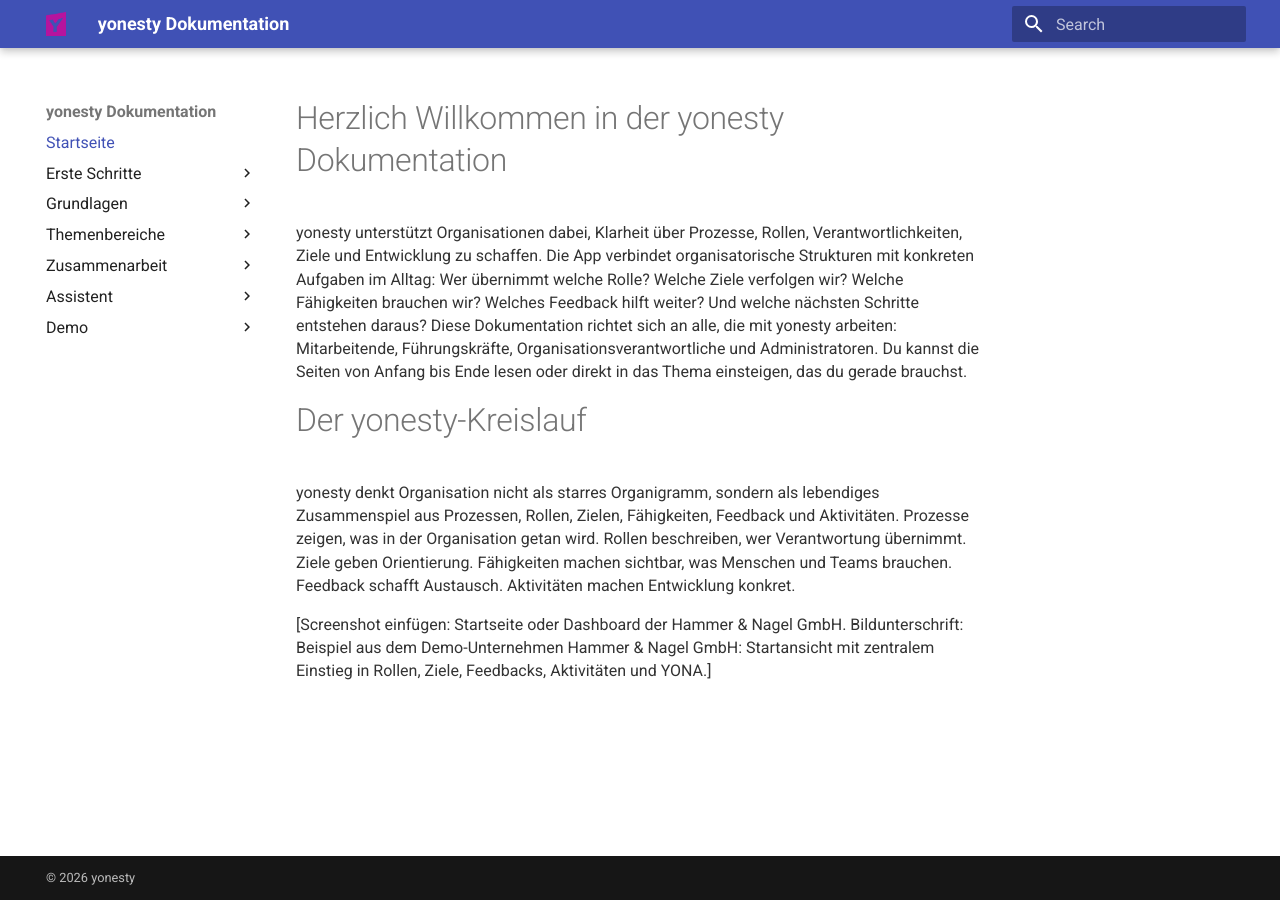
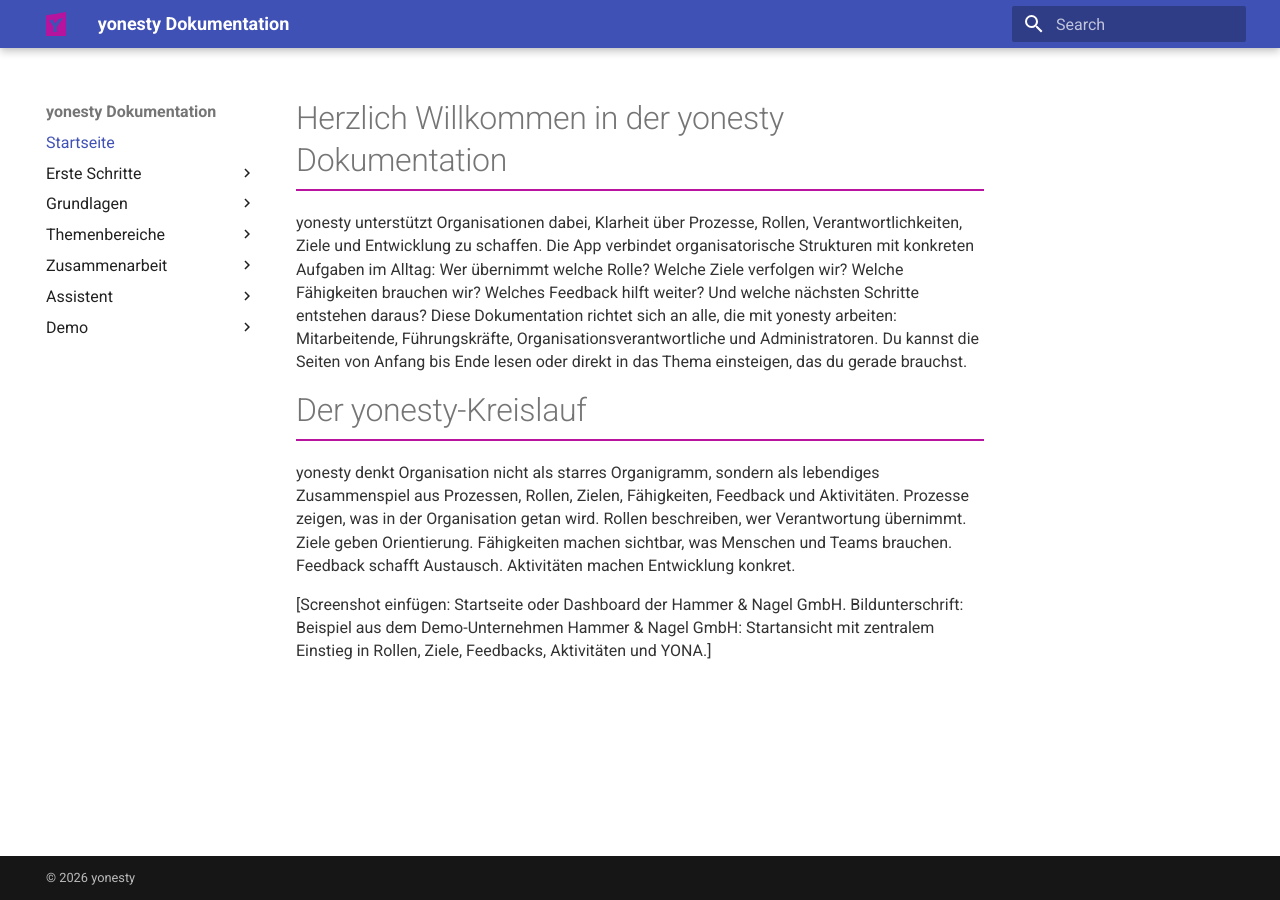
Before and after one commit to ricohaenelsoletti/yonesty, an MkDocs documentation site: the page built from docs/index.md, in a window 1280 px wide. Built offline with MkDocs 1.6.1 and Material for MkDocs 9.7.7, drawn with Linux system fonts in a browser that asks for light colours.

Commit message:
Add H1 styles with accent line in yonesty.css
Added styles for H1 headings with accent line.

```diff
--- a/docs/stylesheets/yonesty.css
+++ b/docs/stylesheets/yonesty.css
@@ -20,6 +20,21 @@
   line-height: 1.45;
 }
 
+/* -----------------------------------------------------------
+   H1 mit yonesty Akzentlinie
+   ----------------------------------------------------------- */
+
+.md-typeset h1 {
+
+  /* Abstand unter der Überschrift */
+  padding-bottom: 0.4rem;
+
+  /* horizontale Linie */
+  border-bottom: 2px solid #B814A0;
+
+  /* Abstand zum Inhalt */
+  margin-bottom: 1rem;
+}
 
 /* -----------------------------------------------------------
    NAVIGATION
```
